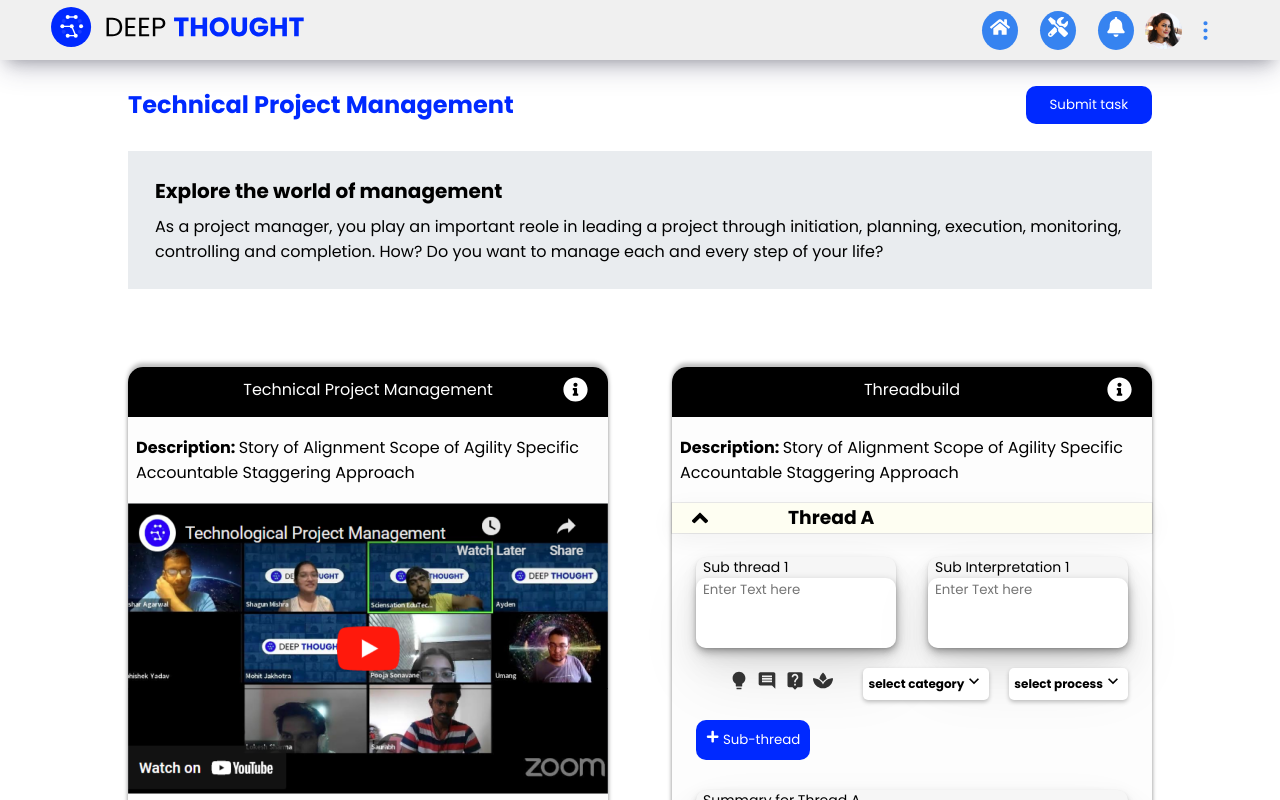
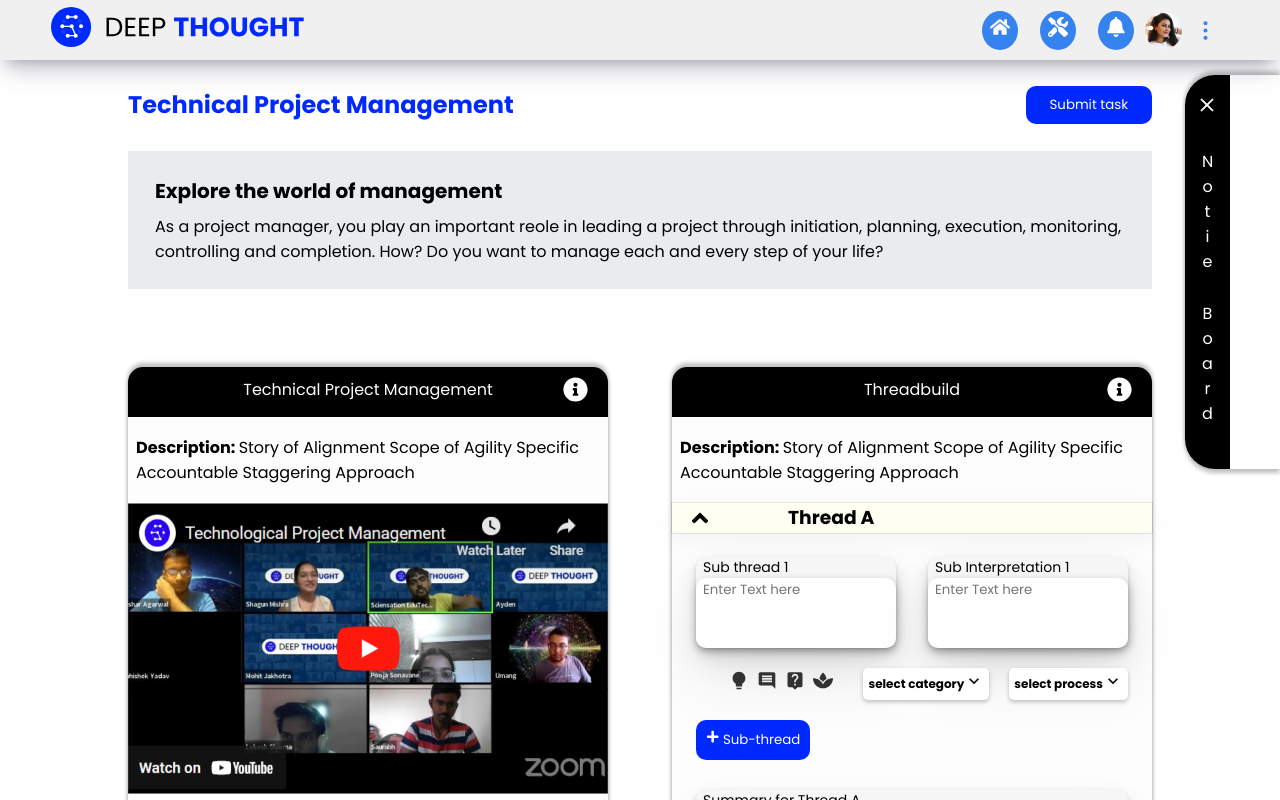
Before and after one commit to Azharul-Raj/DT-frontend, a React (Vite) app: page / in a window 1280 px wide. Shown: the top 800 px of the page. Built offline with nearby package versions, Linux system fonts and the light colour scheme.

Commit message:
left float card desing done

```diff
--- /dev/null
+++ b/src/compontnts/LeftFloat/LeftFloat.tsx
@@ -0,0 +1,10 @@
+import React from 'react'
+import "./LeftFloat.css"
+
+export default function LeftFloat() {
+  return (
+    <div className='left-float'>
+
+    </div>
+  )
+}
--- /dev/null
+++ b/src/compontnts/RightFloat/RightFloat.css
@@ -0,0 +1,46 @@
+.right-float{
+    position: relative;
+}
+.right-float-card{
+    height: 394px;
+    width: 95px;
+    box-shadow: 0px 4px 4px rgba(0, 0, 0, 0.25), 0px -4px 4px rgba(0, 0, 0, 0.25);
+    border-top-left-radius: 30px;
+    border-bottom-left-radius: 30px;
+}
+.right-float-container{
+    position: absolute;
+    top: 15px;
+    right: 0px;
+
+}
+.right-float-content{
+    width: 45px;
+    height: 394px;
+    background-color: #000;
+    border-top-left-radius: 30px;
+    border-bottom-left-radius: 30px;
+}
+.cross-icon{
+    color: white;
+    margin: 20px 13px 27px 14px;
+    display: inline-block;
+    height: 20px;
+    stroke-width: 1px;
+}
+.top-float-text{
+    display: flex;
+    flex-direction: column;
+    justify-content: center;
+    align-items: center;
+}
+.bottom-float-text{
+    margin-top: 27px;
+    display: flex;
+    flex-direction: column;
+    justify-content: center;
+    align-items: center;
+}
+.right-float-text{
+    color: white;
+}
--- /dev/null
+++ b/src/compontnts/RightFloat/RightFloat.tsx
@@ -0,0 +1,33 @@
+import React from 'react'
+import "./RightFloat.css"
+
+import {BsXLg} from "react-icons/bs"
+
+export default function RightFloat() {
+  return (
+    <div className='right-float'>
+        <div className="right-float-container">
+            {/* card */}
+            <div className="right-float-card">
+                <div className="right-float-content">
+                    <BsXLg className='cross-icon'/>
+                    <div className="top-float-text">
+                        <p className='right-float-text'>N</p>
+                        <p className='right-float-text'>o</p>
+                        <p className='right-float-text'>t</p>
+                        <p className='right-float-text'>i</p>
+                        <p className='right-float-text'>e</p>
+                    </div>
+                    <div className="bottom-float-text">
+                        <p className='right-float-text'>B</p>
+                        <p className='right-float-text'>o</p>
+                        <p className='right-float-text'>a</p>
+                        <p className='right-float-text'>r</p>
+                        <p className='right-float-text'>d</p>
+                    </div>
+                </div>
+            </div>
+        </div>
+    </div>
+  )
+}
--- a/src/pages/Home.tsx
+++ b/src/pages/Home.tsx
@@ -1,5 +1,7 @@
 import React from 'react'
 import FloatIcons from '../compontnts/FloatIcons/FloatIcons'
+import LeftFloat from '../compontnts/LeftFloat/LeftFloat'
+import RightFloat from '../compontnts/RightFloat/RightFloat'
 import Cards from './sections/Cards/Cards'
 import Hero from './sections/Hero/Hero'
 import Nav from './sections/Nav/Nav'
@@ -8,6 +10,8 @@ export default function Home() {
   return (
     <>
     <Nav></Nav>
+        <RightFloat/>
+        <LeftFloat/>
     <div className="">
         <Hero/>
         <Cards/>
```
Also changed, not shown: src/compontnts/LeftFloat/LeftFloat.css (added).
